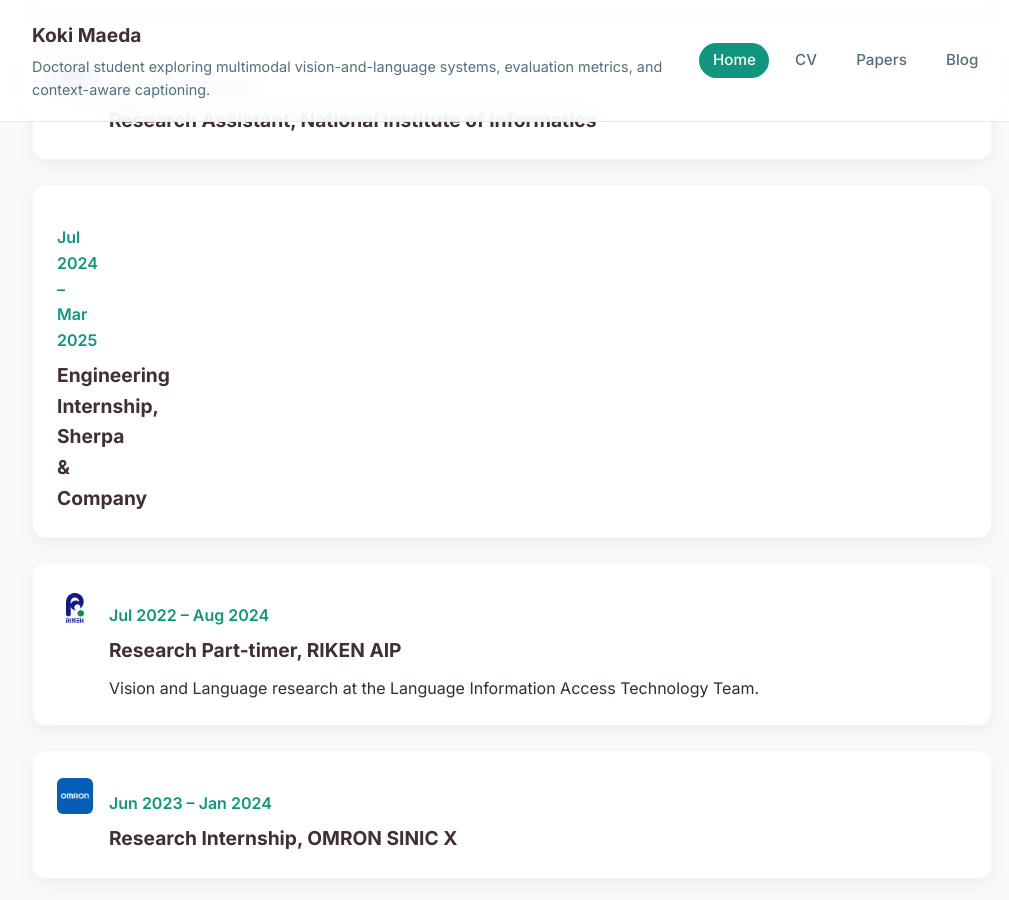
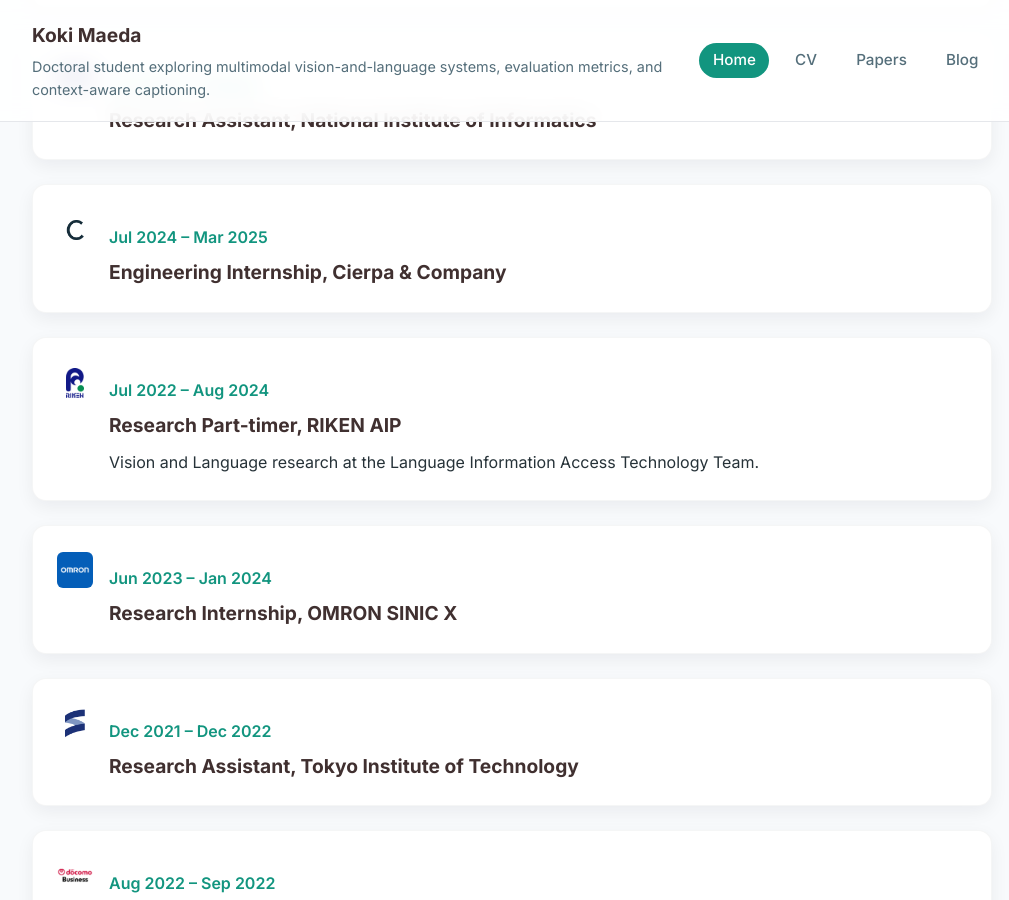
Before and after one commit to Silviase/silviase.github.io, a Jekyll site: the page built from index.md, in a window 1280 px wide and 900 px high, scrolled down 2913 px. Shown: the whole window, without its empty margins (128-1137 px from the left). Built offline with Jekyll 4.4.1, drawn with Linux system fonts in a browser that asks for light colours.

Commit message:
fix: correct Cierpa & Company name and add logo
Co-Authored-By: Claude Opus 4.6 <noreply@anthropic.com>

```diff
--- a/_data/experience.yml
+++ b/_data/experience.yml
@@ -12,7 +12,8 @@
 
 - years: 'Jul 2024 – Mar 2025'
   role: Engineering Internship
-  organization: Sherpa & Company
+  organization: Cierpa & Company
+  logo: /assets/logos/cierpa.ico
   description: ''
 
 - years: 'Jul 2022 – Aug 2024'
```
Also changed, not shown: assets/logos/cierpa.ico (added).
